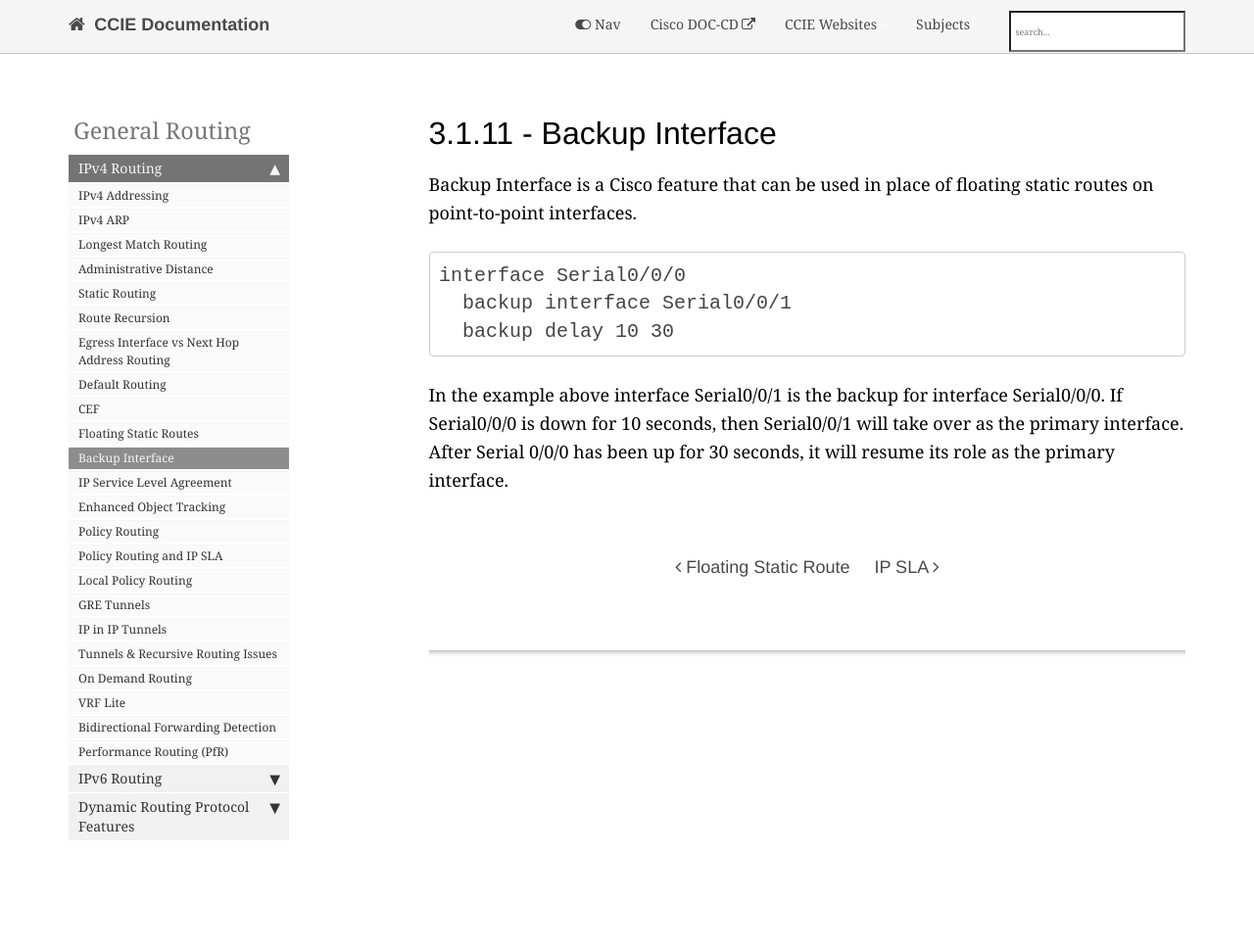
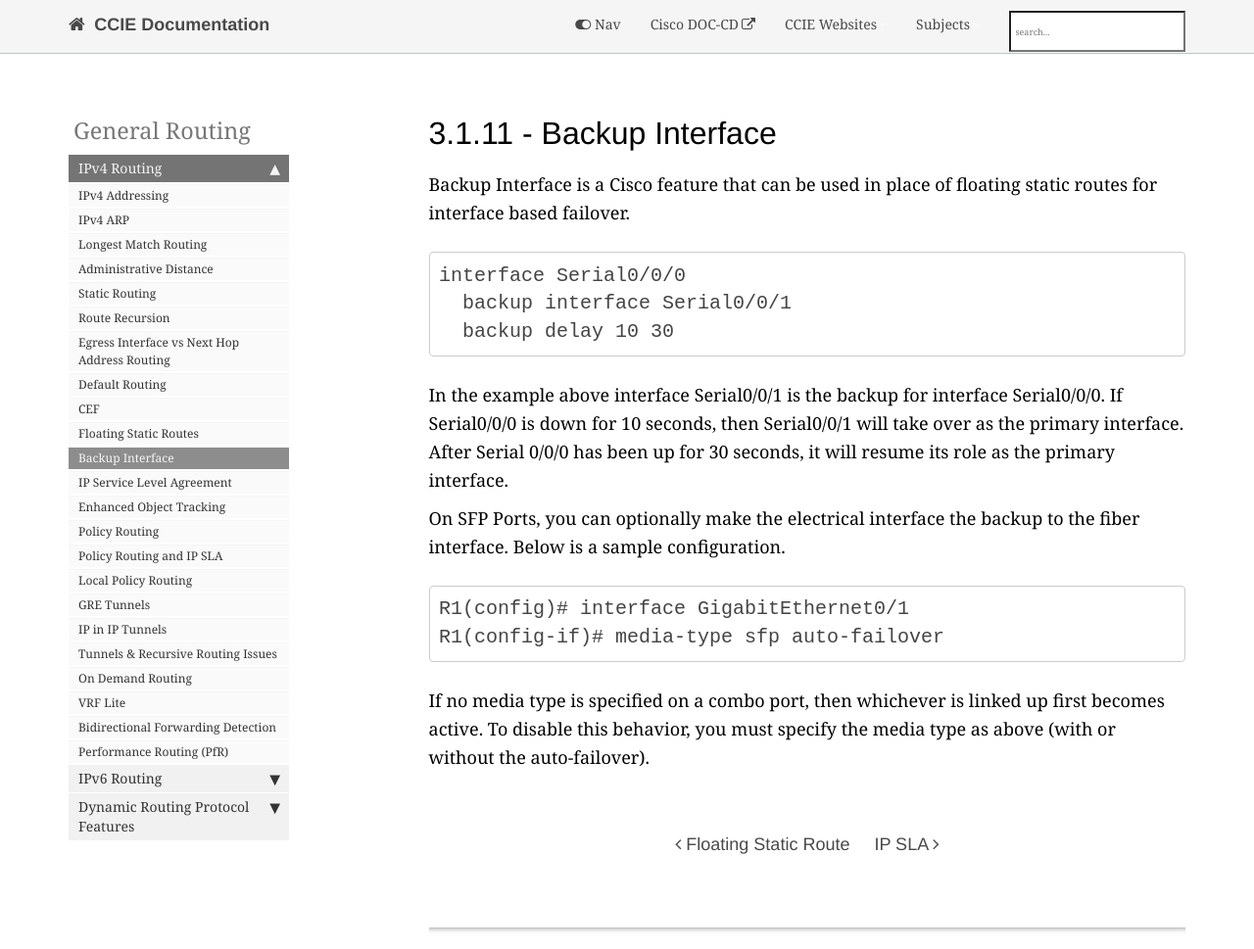
Before and after one commit to bsrandall/CCIE, a Jekyll site: the page built from pages/general-routing/3.1.11.md, in a window 1280 px wide and 969 px high. Shown: the whole window at 98% size. Built offline with Jekyll 4.4.1, drawn with Linux system fonts in a browser that asks for light colours; nearby versions of some CDN libraries; comment, search, counter and statistics services are not loaded.

Commit message:
05-05-2017 2

````diff
--- a/pages/general-routing/3.1.11.md
+++ b/pages/general-routing/3.1.11.md
@@ -10,7 +10,7 @@ sidebar: general-routing_sidebar
 permalink: 3.1.11.html
 folder: general-routing
 ---
-Backup Interface is a Cisco feature that can be used in place of floating static routes on point-to-point interfaces.
+Backup Interface is a Cisco feature that can be used in place of floating static routes for interface based failover.
 
 ```
 interface Serial0/0/0
@@ -18,3 +18,11 @@ interface Serial0/0/0
   backup delay 10 30
 ```
 In the example above interface Serial0/0/1 is the backup for interface Serial0/0/0. If Serial0/0/0 is down for 10 seconds, then Serial0/0/1 will take over as the primary interface. After Serial 0/0/0 has been up for 30 seconds, it will resume its role as the primary interface.
+
+On SFP Ports, you can optionally make the electrical interface the backup to the fiber interface. Below is a sample configuration.
+```
+R1(config)# interface GigabitEthernet0/1
+R1(config-if)# media-type sfp auto-failover
+```
+
+If no media type is specified on a combo port, then whichever is linked up first becomes active. To disable this behavior, you must specify the media type as above (with or without the auto-failover).
````
Also changed, not shown: pages/general-routing/3.1.1.md (+1 -2 lines), pages/general-routing/3.1.13.md (+6 -6 lines), pages/general-routing/3.1.14.md (+14 -15 lines).
